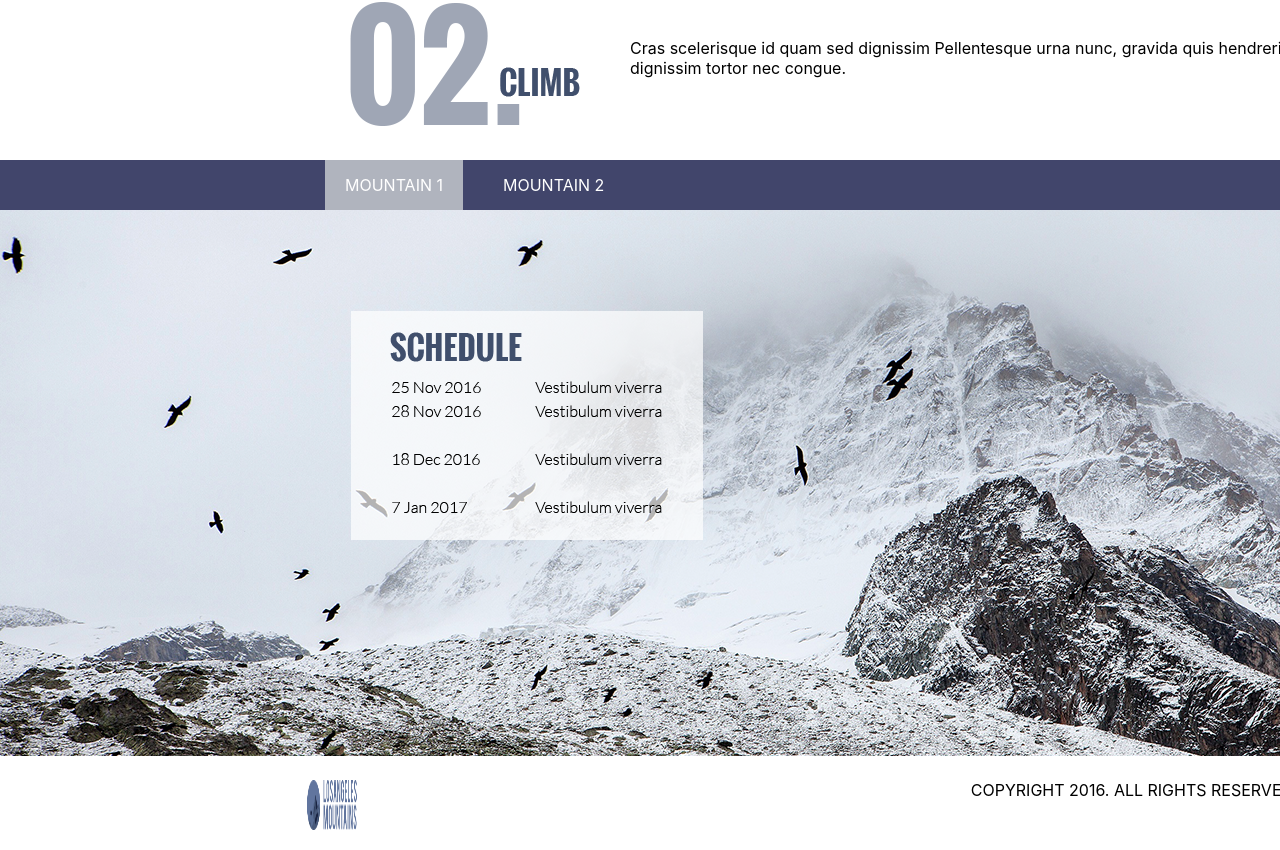
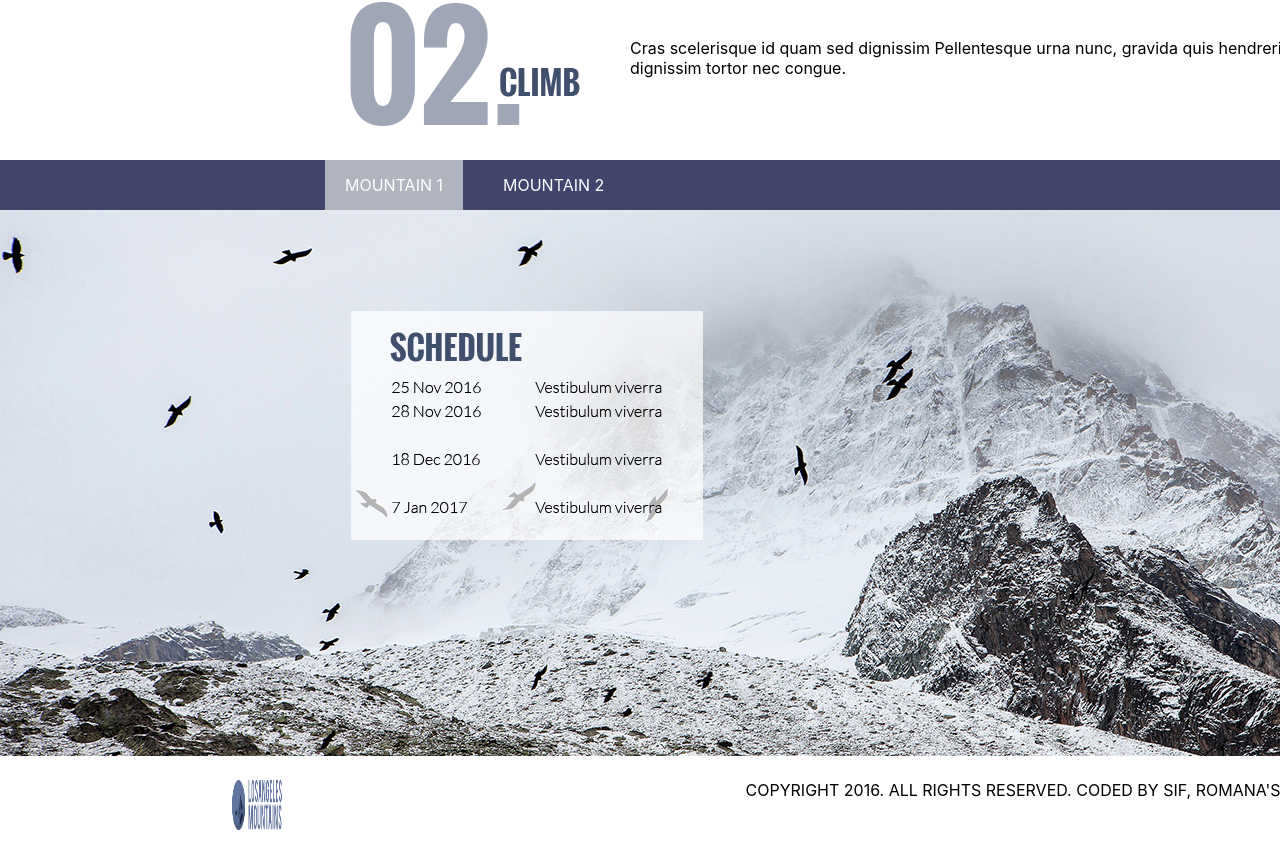
Before and after one commit to lucidsif/coalition-tech-take-home, a Next.js app: page / in a window 1280 px wide. Shown: the part 1828-2678 px from the top of the page. Built offline with nearby package versions, Linux system fonts and the light colour scheme.

Commit message:
Add footer copy

```diff
--- a/pages/index.js
+++ b/pages/index.js
@@ -139,7 +139,7 @@ export default function Home() {
           />
 
           <span>
-              COPYRIGHT 2016. ALL RIGHTS RESERVED
+              COPYRIGHT 2016. ALL RIGHTS RESERVED. CODED BY SIF, ROMANA'S HUSBAND.
           </span>
         </div>
 
```
